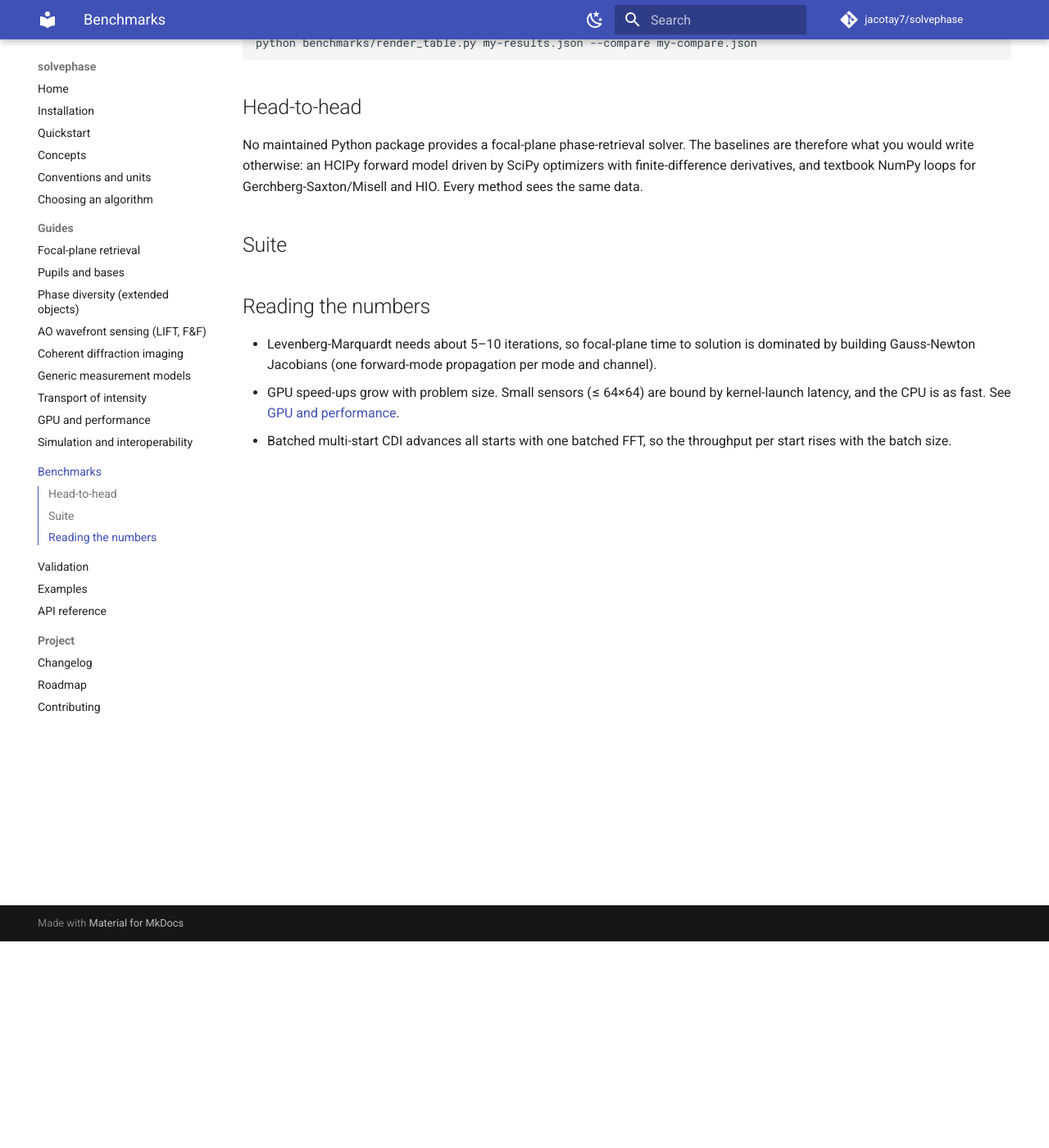
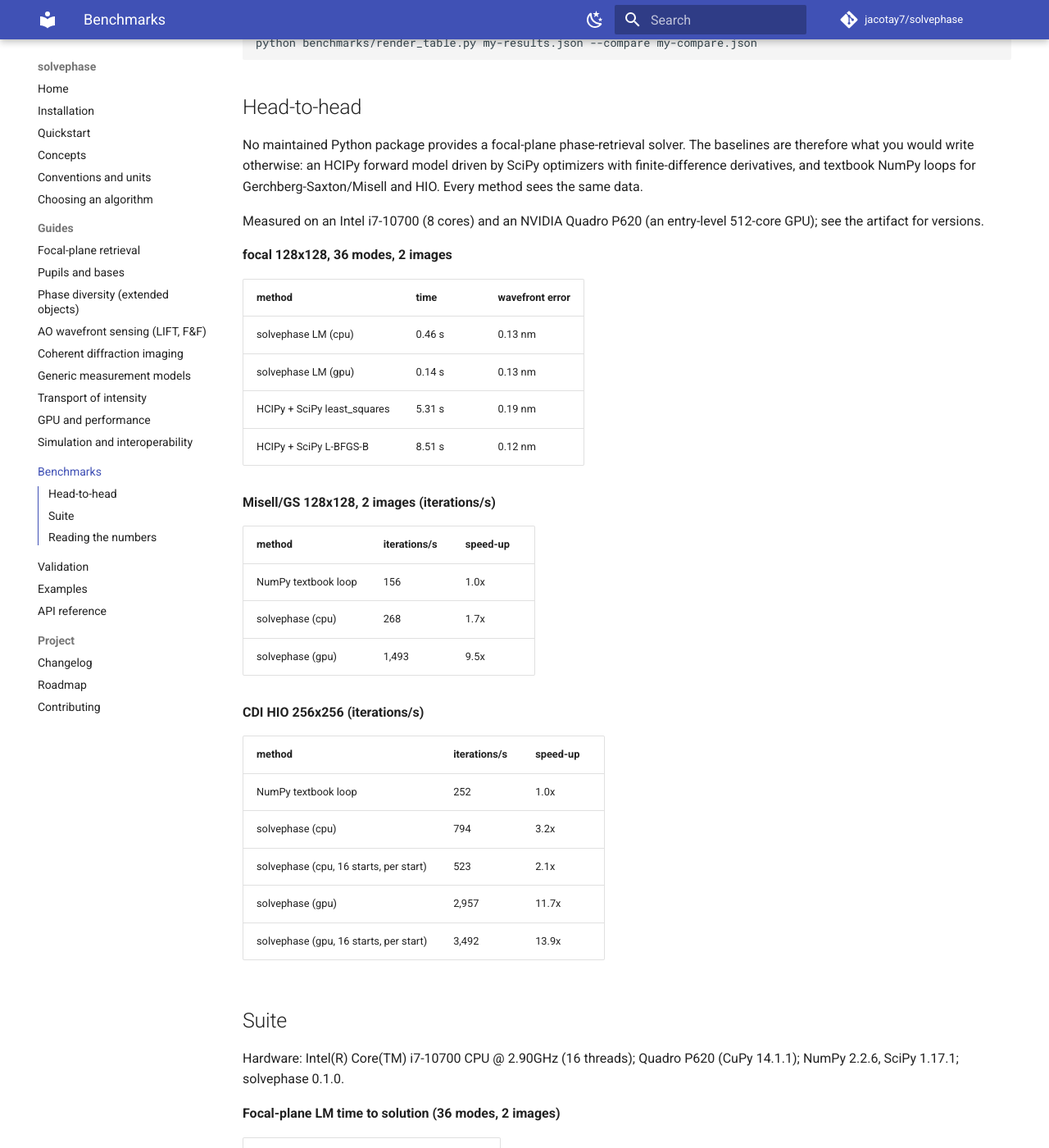
Before and after one commit to jacotay7/solvephase, an MkDocs documentation site: the page built from docs/benchmarks.md, in a window 1280 px wide and 1400 px high, scrolled down 252 px. Shown: the whole window at 82% size. Built offline with MkDocs 1.6.1 and Material for MkDocs 9.7.7, drawn with Linux system fonts in a browser that asks for light colours; comment, search, counter and statistics services are not loaded; some of the changed text lies outside the part shown.

Commit message:
Limit BLAS threads per call; record final benchmarks and validation
- Backend.blas_limit scopes OpenBLAS threads for matrix Fourier transforms
  and Gauss-Newton products (threadpoolctl): broadband gradients at 128^2
  went from 118 ms to 11 ms on an 8-core CPU.
- Benchmark and comparison artifacts (i7-10700 + Quadro P620), full
  validation report with the extended capture-range sweep, and the tables
  in the README and docs.

Co-Authored-By: Claude Opus 5.5 <noreply@anthropic.com>

```diff
--- a/docs/benchmarks.md
+++ b/docs/benchmarks.md
@@ -19,11 +19,139 @@ model driven by SciPy optimizers with finite-difference derivatives, and
 textbook NumPy loops for Gerchberg-Saxton/Misell and HIO. Every method sees
 the same data.
 
-<!-- COMPARE TABLE -->
+Measured on an Intel i7-10700 (8 cores) and an NVIDIA Quadro P620 (an entry-level 512-core GPU); see the artifact for versions.
+
+**focal 128x128, 36 modes, 2 images**
+
+| method | time | wavefront error |
+|---|---|---|
+| solvephase LM (cpu) | 0.46 s | 0.13 nm |
+| solvephase LM (gpu) | 0.14 s | 0.13 nm |
+| HCIPy + SciPy least_squares | 5.31 s | 0.19 nm |
+| HCIPy + SciPy L-BFGS-B | 8.51 s | 0.12 nm |
+
+**Misell/GS 128x128, 2 images (iterations/s)**
+
+| method | iterations/s | speed-up |
+|---|---|---|
+| NumPy textbook loop | 156 | 1.0x |
+| solvephase (cpu) | 268 | 1.7x |
+| solvephase (gpu) | 1,493 | 9.5x |
+
+**CDI HIO 256x256 (iterations/s)**
+
+| method | iterations/s | speed-up |
+|---|---|---|
+| NumPy textbook loop | 252 | 1.0x |
+| solvephase (cpu) | 794 | 3.2x |
+| solvephase (cpu, 16 starts, per start) | 523 | 2.1x |
+| solvephase (gpu) | 2,957 | 11.7x |
+| solvephase (gpu, 16 starts, per start) | 3,492 | 13.9x |
 
 ## Suite
 
-<!-- SUITE TABLE -->
+Hardware: Intel(R) Core(TM) i7-10700 CPU @ 2.90GHz (16 threads); Quadro P620 (CuPy 14.1.1); NumPy 2.2.6, SciPy 1.17.1; solvephase 0.1.0.
+
+**Focal-plane LM time to solution (36 modes, 2 images)**
+
+| size | CPU (double) | GPU (single) |
+|---|---|---|
+| 64 | 0.13 s | 0.09 s |
+| 128 | 0.81 s | 0.25 s |
+| 256 | 2.34 s | 0.89 s |
+
+**Objective + gradient evaluation (zonal, 2 images)**
+
+| size | wavelengths | CPU (double) | GPU (single) |
+|---|---|---|---|
+| 128 | 1 | 3.8 ms | 2.0 ms |
+| 128 | 5 | 11.4 ms | 2.5 ms |
+| 256 | 1 | 15.7 ms | 5.9 ms |
+| 256 | 5 | 67.1 ms | 9.1 ms |
+| 512 | 1 | 97.5 ms | 14.4 ms |
+
+**Gerchberg-Saxton/Misell iterations per second (3 images)**
+
+| size | CPU (double) | GPU (single) |
+|---|---|---|
+| 128 | 183 | 973 |
+| 256 | 34 | 273 |
+| 512 | 6 | 70 |
+
+**`retrieve()` end to end (robust default)**
+
+| size | CPU (double) | GPU (single) |
+|---|---|---|
+| 64 | 0.79 s | 0.60 s |
+| 128 | 4.87 s | 0.88 s |
+
+**CDI iterations per second (total over starts)**
+
+| size | algorithm | starts | CPU (double) | GPU (single) |
+|---|---|---|---|---|
+| 256 | hio | 1 | 521 | 2,969 |
+| 256 | hio | 16 | 553 | 3,925 |
+| 256 | raar | 1 | 756 | 2,909 |
+| 256 | raar | 16 | 501 | 3,331 |
+| 512 | hio | 1 | 174 | 905 |
+| 512 | hio | 16 | 121 | 955 |
+| 512 | raar | 1 | 164 | 779 |
+| 512 | raar | 16 | 108 | 816 |
+| 1024 | hio | 1 | 26 | 226 |
+| 1024 | raar | 1 | 25 | 195 |
+
+**TIE solve (3 planes, non-uniform intensity)**
+
+| size | method | CPU (double) | GPU (single) |
+|---|---|---|---|
+| 512 | fft | 38.0 ms | 2.7 ms |
+| 512 | dct | 49.0 ms | 6.7 ms |
+| 1024 | fft | 107 ms | 8.7 ms |
+| 1024 | dct | 112 ms | 25.3 ms |
+| 2048 | fft | 253 ms | 33.3 ms |
+| 2048 | dct | 336 ms | 103 ms |
+
+**LIFT estimate (10 modes, one image)**
+
+| size | CPU (double) | GPU (single) |
+|---|---|---|
+| 32 | 10.2 ms | 37.7 ms |
+| 64 | 19.6 ms | 42.9 ms |
+| 128 | 70.5 ms | 45.1 ms |
+
+**Fast & Furious step latency**
+
+| size | CPU (double) | GPU (single) |
+|---|---|---|
+| 64 | 0.5 ms | 1.3 ms |
+| 128 | 1.9 ms | 1.3 ms |
+| 256 | 4.6 ms | 1.7 ms |
+
+**Extended-object phase diversity solve (20 modes)**
+
+| size | CPU (double) | GPU (single) |
+|---|---|---|
+| 64 | 0.09 s | 0.24 s |
+| 128 | 0.26 s | 0.22 s |
+
+**Coded-diffraction retrieval (6 masks) to 1e-6**
+
+| size | method | CPU (double) | GPU (single) |
+|---|---|---|---|
+| 64 | raf | 0.17 s | 0.10 s |
+| 64 | lbfgs | 0.12 s | 0.17 s |
+| 128 | raf | 0.52 s | 0.11 s |
+| 128 | lbfgs | 0.39 s | 0.17 s |
+| 256 | raf | 2.38 s | 0.45 s |
+| 256 | lbfgs | 1.64 s | 0.38 s |
+
+**Least-squares phase unwrapping (spidered pupil)**
+
+| size | CPU (double) | GPU (single) |
+|---|---|---|
+| 128 | 34.6 ms | 64.7 ms |
+| 256 | 101 ms | 97.7 ms |
+| 512 | 496 ms | 364 ms |
 
 ## Reading the numbers
 
--- a/pyproject.toml
+++ b/pyproject.toml
@@ -38,6 +38,7 @@ dependencies = [
     "numpy>=1.23",
     "scipy>=1.10",
     "aobasis>=2.0",
+    "threadpoolctl>=3.0",
 ]
 
 [project.optional-dependencies]
@@ -135,6 +136,7 @@ module = [
     "getframes.*",
     "hcipy.*",
     "astropy.*",
+    "threadpoolctl.*",
 ]
 ignore_missing_imports = true
 
```
Also changed, not shown: CHANGELOG.md (+6 -0 lines), README.md (+13 -1 lines), docs/validation.md (+3 -5 lines), 7 other files.
